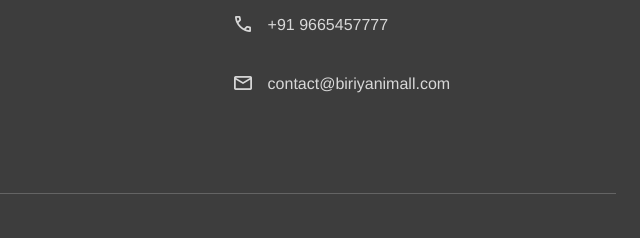
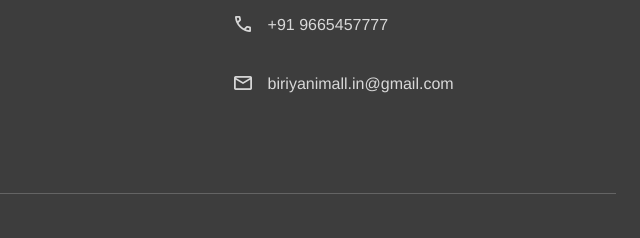
Before and after one commit to fcf2201304d74b514e3809ac9199fc52/39604a38153297e6bebe66a1e87c783b0e1829ca, a plain HTML site: page index.html in a window 1280 px wide. Shown: the part 5534-5772 px from the top of the page, 640-1280 px from the left. Drawn offline with nearby package versions, Linux system fonts and the light colour scheme; a web font is replaced by a local one.

Commit message:
Update contact email in footer for accuracy

```diff
--- a/index.html
+++ b/index.html
@@ -244,9 +244,9 @@
             >
           </p>
           <p>
-            <a href="mailto:contact@biriyanimall.com"
+            <a href="mailto:biriyanimall.in@gmail.com"
               ><span class="material-symbols-outlined">email</span
-              >contact@biriyanimall.com</a
+              >biriyanimall.in@gmail.com</a
             >
           </p>
         </div>
```
